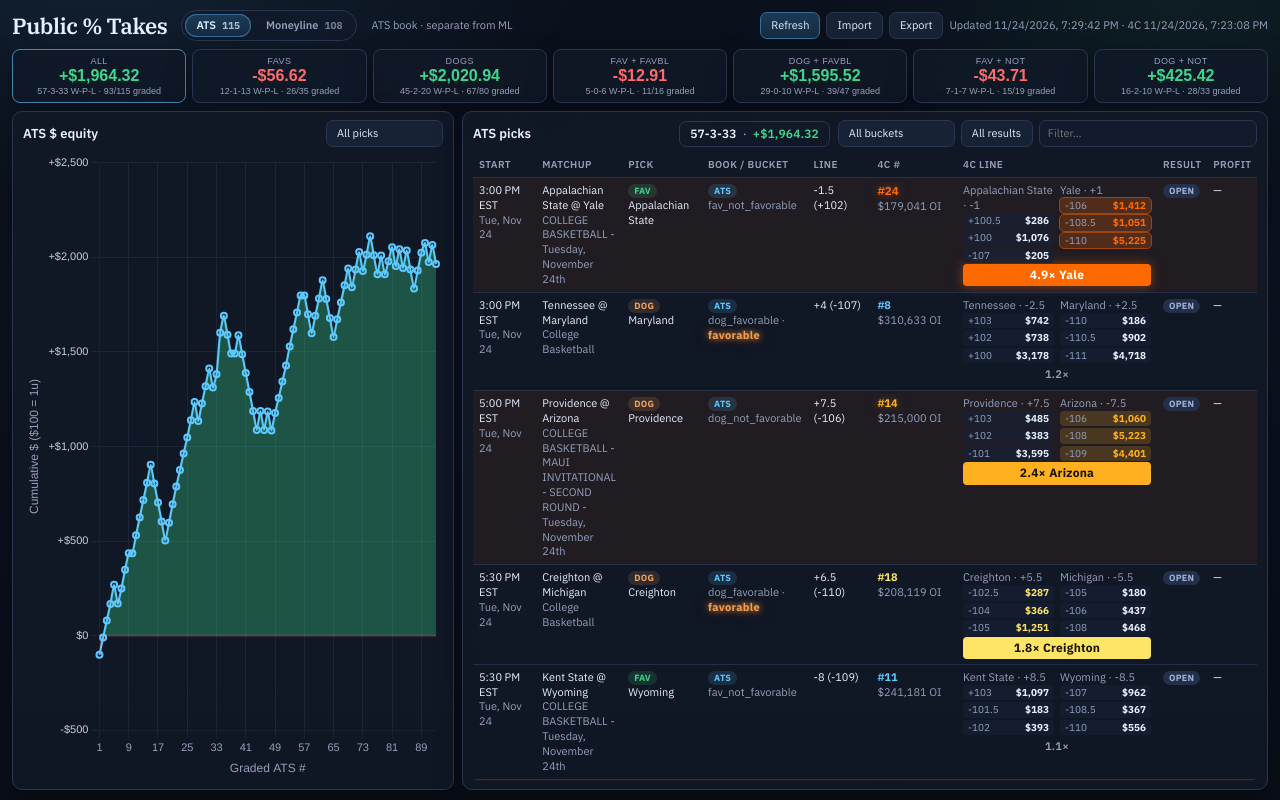
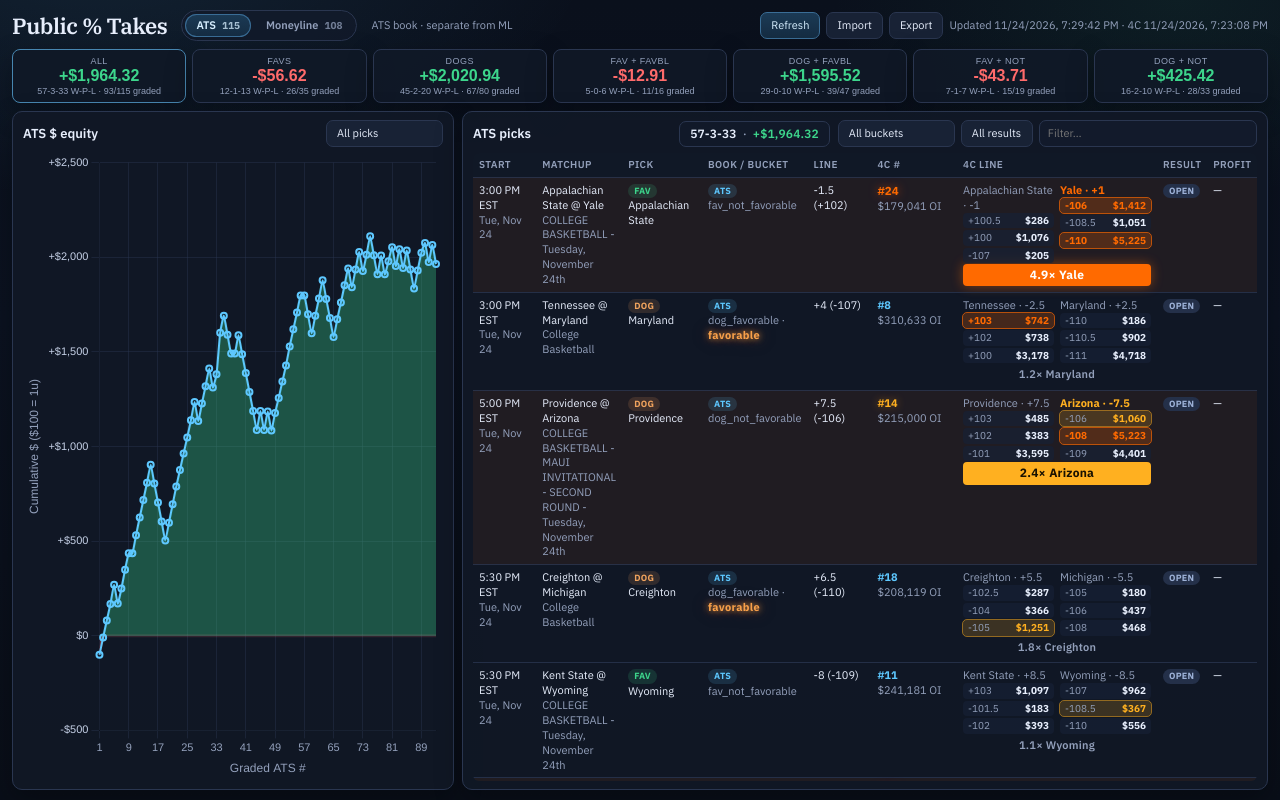
Before and after one commit to jacobtulster/public-takes-roi, a plain HTML site: page index.html in a window 1280 px wide. Drawn offline with nearby package versions, Linux system fonts and the light colour scheme.

Commit message:
fix: always show heavier team on ratio; highlight lines only at 2x+
Co-authored-by: Cursor <cursoragent@cursor.com>

```diff
--- a/app.js
+++ b/app.js
@@ -651,24 +651,32 @@
     };
   }
 
-  /** Tier for visual punch: bigger disparity → hotter color. */
+  /** Only highlight at 2×+ side disparity (no color under that). */
   function ratioTier(ratio) {
     if (ratio >= 3) return 'hot';
     if (ratio >= 2) return 'warm';
-    if (ratio >= 1.5) return 'mild';
     return '';
   }
 
-  function renderTop3Levels(levels, sideHeavy, tier) {
+  function renderTop3Levels(levels, oppLevels) {
     const rows = Array.isArray(levels) ? levels : [];
+    const opp = Array.isArray(oppLevels) ? oppLevels : [];
     if (!rows.length) return '<div class="meta">—</div>';
-    const heavyCls = sideHeavy && tier ? `is-heavy liq-sum-${tier}` : '';
     return (
-      `<div class="liq-top3 ${heavyCls}">` +
+      `<div class="liq-top3">` +
       rows
-        .map((lv) => {
+        .map((lv, i) => {
+          const size = Number(lv && lv.size) || 0;
+          const oppSize = Number(opp[i] && opp[i].size) || 0;
+          // Highlight this raw price row when its $ is ≥2× the matching row on the other side
+          let beat = '';
+          if (size > 0 && (oppSize <= 0 || size / oppSize >= 2)) {
+            const rowRatio = oppSize > 0 ? size / oppSize : 99;
+            const rowTier = ratioTier(rowRatio);
+            if (rowTier) beat = ` is-skew-level liq-level-${rowTier}`;
+          }
           return (
-            `<div class="liq-level"><span class="odds">${fmtOddsShort(lv.odds)}</span>` +
+            `<div class="liq-level${beat}"><span class="odds">${fmtOddsShort(lv.odds)}</span>` +
             `<span class="size">${fmtUsd(lv.size)}</span></div>`
           );
         })
@@ -710,6 +718,7 @@
     const homeSum = sumTop3Sizes(homeTop);
     const { ratio, heavy } = top3Ratio(awaySum, homeSum);
     const tier = ratioTier(ratio);
+    const heavyName = heavy === 'away' ? awayLabel : heavy === 'home' ? homeLabel : '';
     const awayHead =
       escapeHtml(awayLabel) +
       (awayLine != null && awayLine !== '' ? ` · ${fmtSpreadLine(awayLine)}` : '');
@@ -717,22 +726,22 @@
       escapeHtml(homeLabel) +
       (homeLine != null && homeLine !== '' ? ` · ${fmtSpreadLine(homeLine)}` : '');
     const ratioHtml =
-      heavy && tier
-        ? `<div class="liq-ratio liq-ratio-${tier}" title="Ratio of summed top-3 $ at main line">${ratio.toFixed(1)}× ${escapeHtml(
-            heavy === 'away' ? awayLabel : homeLabel
-          )}</div>`
-        : awaySum + homeSum > 0
-          ? `<div class="liq-ratio liq-ratio-flat">${ratio.toFixed(1)}×</div>`
-          : '';
+      awaySum + homeSum > 0
+        ? `<div class="liq-ratio ${tier ? `liq-ratio-${tier}` : 'liq-ratio-flat'}" title="Ratio of summed top-3 $ at main line">${ratio.toFixed(1)}×${
+            heavyName ? ' ' + escapeHtml(heavyName) : ''
+          }</div>`
+        : '';
     const rankCls = tier ? `liq-rank liq-rank-${tier}` : 'liq-rank';
+    const awayWrap = heavy === 'away' && tier ? `liq-side-wrap is-heavy liq-sum-${tier}` : 'liq-side-wrap';
+    const homeWrap = heavy === 'home' && tier ? `liq-side-wrap is-heavy liq-sum-${tier}` : 'liq-side-wrap';
     return {
-      rowClass: tier === 'hot' || tier === 'warm' ? 'liq-row-skew' : '',
+      rowClass: tier ? 'liq-row-skew' : '',
       cells:
         `<td class="col-4c"><span class="${rankCls}">#${g.rank != null ? g.rank : '—'}</span>` +
         `<div class="meta">${fmtUsd(g.openInterest)} OI</div></td>` +
         `<td class="col-4c-top"><div class="liq-top-pair">` +
-        `<div><div class="meta">${awayHead}</div>${renderTop3Levels(awayTop, heavy === 'away', tier)}</div>` +
-        `<div><div class="meta">${homeHead}</div>${renderTop3Levels(homeTop, heavy === 'home', tier)}</div>` +
+        `<div class="${awayWrap}"><div class="meta">${awayHead}</div>${renderTop3Levels(awayTop, homeTop)}</div>` +
+        `<div class="${homeWrap}"><div class="meta">${homeHead}</div>${renderTop3Levels(homeTop, awayTop)}</div>` +
         `</div>${ratioHtml}</td>`,
     };
   }
--- a/styles.css
+++ b/styles.css
@@ -701,10 +701,6 @@ code {
   color: var(--accent);
 }
 
-.liq-rank-mild {
-  color: var(--liq-mild);
-}
-
 .liq-rank-warm {
   color: var(--liq-warm);
   text-shadow: 0 0 8px rgba(255, 176, 32, 0.45);
@@ -720,6 +716,16 @@ code {
   display: grid;
   grid-template-columns: 1fr 1fr;
   gap: 6px;
+}
+
+.liq-side-wrap.is-heavy.liq-sum-warm .meta {
+  color: var(--liq-warm);
+  font-weight: 650;
+}
+
+.liq-side-wrap.is-heavy.liq-sum-hot .meta {
+  color: var(--liq-hot);
+  font-weight: 700;
 }
 
 .liq-top3 {
@@ -746,24 +752,24 @@ code {
   font-variant-numeric: tabular-nums;
 }
 
-.liq-top3.is-heavy.liq-sum-mild .liq-level .size {
-  color: var(--liq-mild);
+/* Per-price highlight: this row’s $ is ≥2× the matching row on the other side */
+.liq-level.is-skew-level.liq-level-warm {
+  background: var(--liq-warm-bg);
+  outline: 1px solid color-mix(in srgb, var(--liq-warm) 55%, transparent);
 }
 
-.liq-top3.is-heavy.liq-sum-warm .liq-level {
-  background: var(--liq-warm-bg);
+.liq-level.is-skew-level.liq-level-warm .size {
+  color: var(--liq-warm);
+  font-weight: 800;
 }
 
-.liq-top3.is-heavy.liq-sum-warm .liq-level .size {
-  color: var(--liq-warm);
+.liq-level.is-skew-level.liq-level-hot {
+  background: var(--liq-hot-bg);
+  outline: 1px solid color-mix(in srgb, var(--liq-hot) 70%, transparent);
 }
 
-.liq-top3.is-heavy.liq-sum-hot .liq-level {
-  background: var(--liq-hot-bg);
-  outline: 1px solid color-mix(in srgb, var(--liq-hot) 55%, transparent);
-}
-
-.liq-top3.is-heavy.liq-sum-hot .liq-level .size {
+.liq-level.is-skew-level.liq-level-hot .size,
+.liq-level.is-skew-level.liq-level-hot .odds {
   color: var(--liq-hot);
   font-weight: 800;
 }
@@ -786,11 +792,6 @@ code {
   background: transparent;
 }
 
-.liq-ratio-mild {
-  color: #1a1400;
-  background: var(--liq-mild);
-}
-
 .liq-ratio-warm {
   color: #1a1200;
   background: var(--liq-warm);
```
